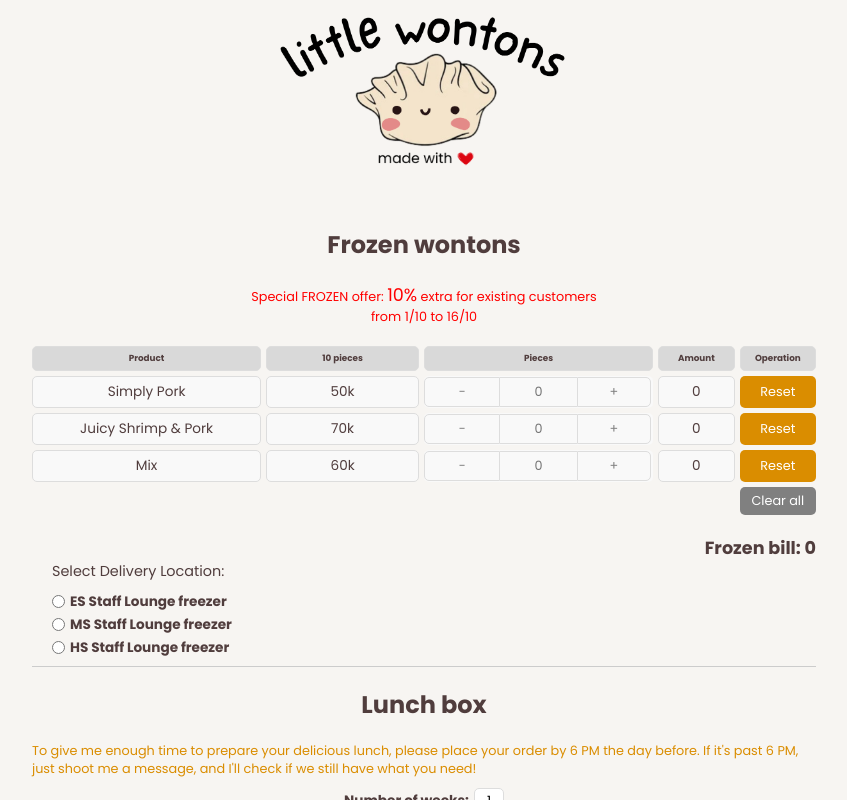
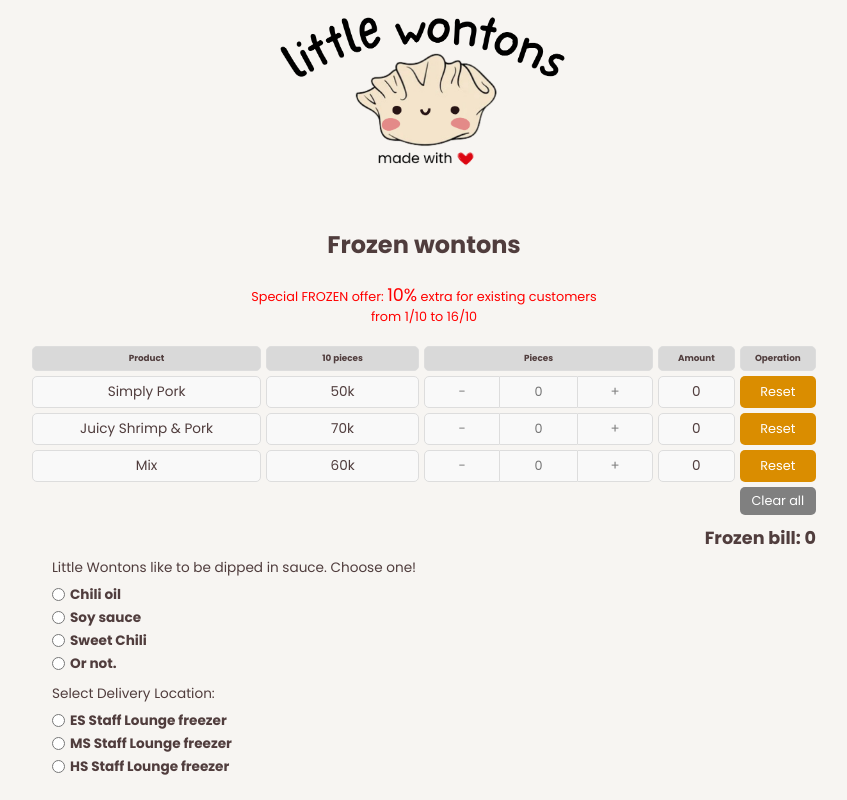
Before and after one commit to nlinhdang/littlewontons, a React (Create React App) app: page / in a window 1280 px wide. Both pictures are taken after a click on the picture 628 px from the left and 385 px from the top of the page. Shown: the top 800 px of the page, without its empty margins (213-1060 px from the left). Built offline with nearby package versions, Linux system fonts and the light colour scheme.

Commit message:
update code

```diff
--- a/src/AppContext.js
+++ b/src/AppContext.js
@@ -4,9 +4,13 @@ import React, { createContext, useContext, useState } from 'react';
 const AppContext = createContext();
 
 export const AppProvider = ({ children }) => {
+  const [frozenSauce, setFrozenSauce] = useState(null)
+  const [lunchSauce, setLunchSauce] = useState(null)
+
+  const [cutlery, setCutlery] = useState(null)
+
   const [deliveryTime, setDeliveryTime] = useState(null);
-  const [deliveryLocation, setDeliveryLocation] = useState(null); // Default value
-  // const [note, setNote] = useState(null)
+  const [deliveryLocation, setDeliveryLocation] = useState(null);
   const [numWeeks, setNumWeeks] = useState(1);
   const [totalCookedAmountWeeks, setTotalCookedAmountWeeks] = useState(null);
   const [totalFrozenAmount, setTotalFrozenAmount] = useState(null)
@@ -17,8 +21,12 @@ export const AppProvider = ({ children }) => {
     note: '',
   });
 
+  const handleSelectSectionChange = (event, setAction) => {
+    setAction(event.target.value)
+  }
+
   return (
-    <AppContext.Provider value={{deliveryLocation, setDeliveryLocation, deliveryTime, setDeliveryTime, numWeeks, setNumWeeks, totalCookedAmountWeeks, setTotalCookedAmountWeeks, totalFrozenAmount, setTotalFrozenAmount, note, setNote, formData, setFormData }}>
+    <AppContext.Provider value={{handleSelectSectionChange, frozenSauce, setFrozenSauce, lunchSauce, setLunchSauce, cutlery, setCutlery, deliveryLocation, setDeliveryLocation, deliveryTime, setDeliveryTime, numWeeks, setNumWeeks, totalCookedAmountWeeks, setTotalCookedAmountWeeks, totalFrozenAmount, setTotalFrozenAmount, note, setNote, formData, setFormData }}>
       {children}
     </AppContext.Provider>
   );
--- a/src/Frozen.js
+++ b/src/Frozen.js
@@ -9,11 +9,7 @@ const frozenHeaders = ['Product', '10 pieces', 'Pieces', 'Amount', 'Operation'];
 
 const Frozen = ({ productList, onQuantityChange, onQuantityUpdate, onFocus, onClearAll }) => {
 
-  const { deliveryLocation, setDeliveryLocation, setTotalFrozenAmount } = useAppContext();
-
-  const handleDeliveryLocationChange = (event) => {
-    setDeliveryLocation(event.target.value);
-  };
+  const { handleSelectSectionChange, frozenSauce, setFrozenSauce,  deliveryLocation, setDeliveryLocation, setTotalFrozenAmount } = useAppContext();
 
   const totalFrozenAmount = productList.reduce((sum, product) => sum + calculateAmount(product.frozenPrice, product.frozenQuantity, 100), 0);
 
@@ -35,6 +31,8 @@ const Frozen = ({ productList, onQuantityChange, onQuantityUpdate, onFocus, onCl
   }
   return (
     <div className="container">
+
+    {/* Product Table Section */}
       <h1>Frozen wontons</h1>
       <Announcement month={promotion.month} day={promotion.day} message={promotion.message} className="promotion" />
       <div className="grid-container frozen">
@@ -73,18 +71,65 @@ const Frozen = ({ productList, onQuantityChange, onQuantityUpdate, onFocus, onCl
           Clear all</button>
       </div>
 
-
+    {/* Total*/}
       <div className="total">Frozen bill: {formatNumber(totalFrozenAmount)}</div>
 
-      {/* Delivery Location Section */}
-      <div className="delivery-section delivery-location">
+    {/* Choose sauce */}
+      <div className="select-section sauce-section">
+        <p>Little Wontons like to be dipped in sauce. Choose one!</p>
+        <label>
+          <input
+            type="radio"
+            value="chili-oil"
+            checked={frozenSauce === 'chili-oil'}
+            onChange={(event) => {
+              handleSelectSectionChange(event, setFrozenSauce)
+            }}
+          /> Chili oil
+        </label>
+        <label>
+          <input
+            type="radio"
+            value="soy-sauce"
+            checked={frozenSauce === 'soy-sauce'}
+            onChange={(event) => {
+              handleSelectSectionChange(event, setFrozenSauce)
+            }}
+          /> Soy sauce
+        </label>
+        <label>
+          <input
+            type="radio"
+            value="sweet-chili"
+            checked={frozenSauce === 'sweet-chili'}
+            onChange={(event) => {
+              handleSelectSectionChange(event, setFrozenSauce)
+            }}
+          /> Sweet Chili
+        </label>
+        <label>
+          <input
+            type="radio"
+            value='no'
+            checked={frozenSauce === 'no'}
+            onChange={(event) => {
+              handleSelectSectionChange(event, setFrozenSauce)
+            }}
+          /> Or not.
+        </label>
+      </div>
+
+    {/* Delivery Location Section */}
+      <div className="select-section delivery-location">
         <p>Select Delivery Location:</p>
         <label>
           <input
             type="radio"
             value="ES"
             checked={deliveryLocation === 'ES'}
-            onChange={handleDeliveryLocationChange}
+            onChange={(event) => {
+              handleSelectSectionChange(event, setDeliveryLocation)
+            }}
           />
           ES Staff Lounge freezer
         </label>
@@ -93,7 +138,9 @@ const Frozen = ({ productList, onQuantityChange, onQuantityUpdate, onFocus, onCl
             type="radio"
             value="MS"
             checked={deliveryLocation === 'MS'}
-            onChange={handleDeliveryLocationChange}
+            onChange={(event) => {
+              handleSelectSectionChange(event, setDeliveryLocation)
+            }}
           />
           MS Staff Lounge freezer
         </label>
@@ -102,7 +149,9 @@ const Frozen = ({ productList, onQuantityChange, onQuantityUpdate, onFocus, onCl
             type="radio"
             value="HS"
             checked={deliveryLocation === 'HS'}
-            onChange={handleDeliveryLocationChange}
+            onChange={(event) => {
+              handleSelectSectionChange(event, setDeliveryLocation)
+            }}
           />
           HS Staff Lounge freezer
         </label>
--- a/src/Home.js
+++ b/src/Home.js
@@ -59,7 +59,7 @@ const Home = () => {
 
           <div className={`logo-container ${isClicked ? 'logo-block' : ''}`}>
             <img
-                src={littlewonton}
+              src={littlewonton} alt="littlewonton"
               className={`littlewonton ${isClicked ? 'logo-block' : ''}`}
             />
             <img
@@ -67,7 +67,7 @@ const Home = () => {
               className={`logo ${isClicked ? 'logo-block' : 'shake-animation'}`}
               onClick={handleLogoClick}
             />
-              <img src={made}
+            <img src={made} alt="made"
               className={`madewithlove ${isClicked ? 'logo-block' : ''}`}
             />
             <img
@@ -79,6 +79,7 @@ const Home = () => {
             className="announcement"/>}
           </div>
         </div>
+
         <div className="product-table">
           {isClicked && <OrderPage products={products} />}
         </div>
--- a/src/Lunch.js
+++ b/src/Lunch.js
@@ -8,7 +8,7 @@ const subHeaders = ['Monday', 'Wednesday', 'Friday']; // Thêm sub-headers
 
 
 const Lunch = ({ productList, onQuantityChange, onQuantityUpdate, onFocus, onClearAll }) => {
-  const { deliveryTime, setDeliveryTime, numWeeks, setNumWeeks, setTotalCookedAmountWeeks } = useAppContext();
+  const { handleSelectSectionChange, lunchSauce, setLunchSauce, cutlery, setCutlery, deliveryTime, setDeliveryTime, numWeeks, setNumWeeks, setTotalCookedAmountWeeks } = useAppContext();
 
   const calculateCookedAmount = (cookedPrice, monBoiledQuantity, wedBoiledQuantity, friBoiledQuantity) => {
     return (calculateAmount(cookedPrice, monBoiledQuantity, 1000)
@@ -29,10 +29,6 @@ const Lunch = ({ productList, onQuantityChange, onQuantityUpdate, onFocus, onCle
 
   const handleNumWeeksChange = (e) => {
     setNumWeeks(Number(e.target.value));
-  };
-
-  const handleDeliveryTimeChange = (event) => {
-    setDeliveryTime(event.target.value);
   };
 
   // Calculate total amount based on order type
@@ -77,14 +73,14 @@ const Lunch = ({ productList, onQuantityChange, onQuantityUpdate, onFocus, onCle
           ))}
         </div>
 
+        <div className="empty-space"></div>
 
-        <div className="empty-space"></div>
         {/* Product list */}
         {productList.map((product, index) => (
           <React.Fragment key={index}>
             <div className="grid-item product-name">{product.name}</div>
             <div className="grid-item">{product.cookedPrice}</div>
-            <div className="grid-item quantity-control sub-grid">
+            <div className="grid-item quantity-control">
               <label>
                 {/* <p className="day-label">Monday - Boiled</p> */}
                 <div className="quantity">
@@ -163,15 +159,87 @@ const Lunch = ({ productList, onQuantityChange, onQuantityUpdate, onFocus, onCle
 
       <div className="total">Lunch bill: {formatNumber(totalCookedAmountWeeks)}</div>
 
+      {/* Choose sauce */}
+      <div className="select-section sauce-section">
+        <p>Little Wontons like to be dipped in sauce. Choose one!</p>
+        <label>
+          <input
+            type="radio"
+            value="chili-oil"
+            checked={lunchSauce === 'chili-oil'}
+            onChange={(event) => {
+              handleSelectSectionChange(event, setLunchSauce)
+            }}
+          /> Chili oil
+        </label>
+        <label>
+          <input
+            type="radio"
+            value="soy-sauce"
+            checked={lunchSauce === 'soy-sauce'}
+            onChange={(event) => {
+              handleSelectSectionChange(event, setLunchSauce)
+            }}
+          /> Soy sauce
+        </label>
+        <label>
+          <input
+            type="radio"
+            value="sweet-chili"
+            checked={lunchSauce === 'sweet-chili'}
+            onChange={(event) => {
+              handleSelectSectionChange(event, setLunchSauce)
+            }}
+          /> Sweet Chili
+        </label>
+        <label>
+          <input
+            type="radio"
+            value='no'
+            checked={lunchSauce === 'no'}
+            onChange={(event) => {
+              handleSelectSectionChange(event, setLunchSauce)
+            }}
+          /> Or not.
+        </label>
+      </div>
+
+      {/* Cutlery Section */}
+      <div className="select-section cutlery-section">
+        <p>Would you like a one-time-use chopstick?</p>
+        <label>
+          <input
+            type="radio"
+            value="yes"
+            checked={cutlery === "yes"}
+            onChange={(event) => {
+              handleSelectSectionChange(event, setCutlery)
+            }}
+          />Yes
+        </label>
+        <label>
+          <input
+            type="radio"
+            value="no"
+            checked={cutlery === "no"}
+            onChange={(event) => {
+              handleSelectSectionChange(event, setCutlery)
+            }}
+          />No
+        </label>
+      </div>
+
       {/* Delivery Time Section */}
-      <div className="delivery-section delivery-time">
+      <div className="select-section delivery-time">
         <p>Select Delivery Time:</p>
         <label>
           <input
             type="radio"
             value="11.05"
             checked={deliveryTime === '11.05'}
-            onChange={handleDeliveryTimeChange}
+            onChange={(event) => {
+              handleSelectSectionChange(event, setDeliveryTime)
+            }}
           />
           11.05
         </label>
@@ -180,7 +248,9 @@ const Lunch = ({ productList, onQuantityChange, onQuantityUpdate, onFocus, onCle
             type="radio"
             value="12.20"
             checked={deliveryTime === '12.20'}
-            onChange={handleDeliveryTimeChange}
+            onChange={(event) => {
+              handleSelectSectionChange(event, setDeliveryTime)
+            }}
           />
           12.20
         </label>
--- a/src/style.css
+++ b/src/style.css
@@ -32,7 +32,6 @@
 }
 
 .logo-container {
-  /* border: 5px black solid; */
   display: flex;
   flex-direction: column;
   align-items: center;
@@ -52,7 +51,6 @@
 }
 
 .logo-block {
-  /* display: block; */
   margin: 0 auto;
 }
 
@@ -118,7 +116,6 @@ h1 {
   /* grid-template-columns: 2fr 1fr 4fr 1fr 1fr; */
   grid-template-columns: minmax(50px, 2fr) minmax(25px, 1fr) minmax(100px, 4fr) minmax(25px,
       1fr) minmax(25px, 1fr);
-  align-items: center;
 }
 
 .payment-photo {
@@ -140,40 +137,39 @@ h1 {
 .grid-item {
   text-align: center;
   font-size: 0.85rem;
+  height: 100%
 }
 
-/* Total amount styling */
 .total,
 .totalAmount {
   font-size: 1.1rem;
   font-weight: bold;
   text-align: right;
-  margin-top: 10px;
+  margin-top: -10px;
 }
 
-/* Reset button style */
 .reset-button:hover {
   background-color: #f0bf65;
 }
 
-.delivery-section {
+.select-section {
   padding-left: 20px;
 }
 
-.delivery-section p {
-  font-size: 0.9rem;
-  padding-bottom: 10px;
+.select-section p,
+.select-section label {
+  font-size: 0.85rem;
+  padding-bottom: 3px;
+  display: flex;
+  align-items: center;
 }
 
-.delivery-section label {
-  display: flex;
-  align-items: center;
-  font-size: 0.85rem;
-  padding-bottom: 3px;
-  /* margin-bottom: 15px; */
+.select-section p {
+  padding-bottom: 7px;
+  padding-top: 7px;
 }
 
-.delivery-section input[type="radio"] {
+.select-section input[type="radio"] {
   margin-right: 5px;
 }
 
@@ -251,15 +247,17 @@ input {
   height: 1px;
 }
 
-.quantity {
-  display: flex;
-}
-
 .quantity-control {
   display: grid;
   grid-template-columns: repeat(3, 1fr);
   padding: 0;
+  align-items: stretch;
+  height: 100%;
+  background-color: #f7f5f2;
   border: none;
+}
+.cooked .quantity-control {
+  gap:1px
 }
 
 .quantity-button,
@@ -270,16 +268,21 @@ input {
   border: 1px solid #ddd;
   padding: 5px 10px;
   cursor: pointer;
-  font-size: 0.8rem;
   border-radius: 0%;
-  /* box-sizing: border-box; */
+  height: 100%;
 }
 
 .quantity-input {
+  width: 100%;
   border-left: none;
   border-right: none;
   cursor: auto;
-  width: 100%;
+}
+
+.quantity {
+  display: flex;
+  align-items: stretch;
+  height: 100%;
 }
 
 .quantity-button :hover {
@@ -294,14 +297,14 @@ input {
 .quantity-button-increase {
   border-bottom-right-radius: 5px;
   border-top-right-radius: 5px;
-  margin-right: 2px;
 }
+
 
 .reset-button,
 .clear-all-button {
+  border: none;
   background-color: #da8d00;
   color: white;
-  border: none;
   padding: 5px 10px;
   cursor: pointer;
   font-size: 0.8rem;
@@ -314,10 +317,10 @@ input {
   font-size: 0.8rem;
   grid-column: -2;
   white-space: nowrap;
-  /* flex-shrink: 1; */
   display: flex;
   justify-content: center;
   align-items: center;
+  border: none;
 }
 
 .clear-all-button:hover {
@@ -554,14 +557,13 @@ input[type="number"] {
 
   .grid-container.cooked {
     /* grid-template-columns: 2fr 1fr 4fr 1fr 1fr; */
-    grid-template-columns: minmax(70px, 4fr) minmax(25px, 1fr) minmax(125px,
-        3fr) minmax(25px, 1.7fr);
+    grid-template-columns: minmax(75px, 3fr) minmax(25px, 0.6fr) minmax(125px,
+        3.9fr) minmax(25px, 1.2fr);
     /* gap: 5px; */
   }
 
   .reset-button {
     padding: 2px;
-    border: 1px solid red
   }
 
   .quantity-button,
@@ -631,6 +633,10 @@ input[type="number"] {
   .grid-container {
     margin-top: 5px;
   }
+
+  .clear-all-button {
+    font-size: 0.7rem
+  }
 }
 
 .success-container {
```
Also changed, not shown: src/OrderForm.js (+35 -32 lines). Lines whose indentation alone changed are shown as unchanged.
